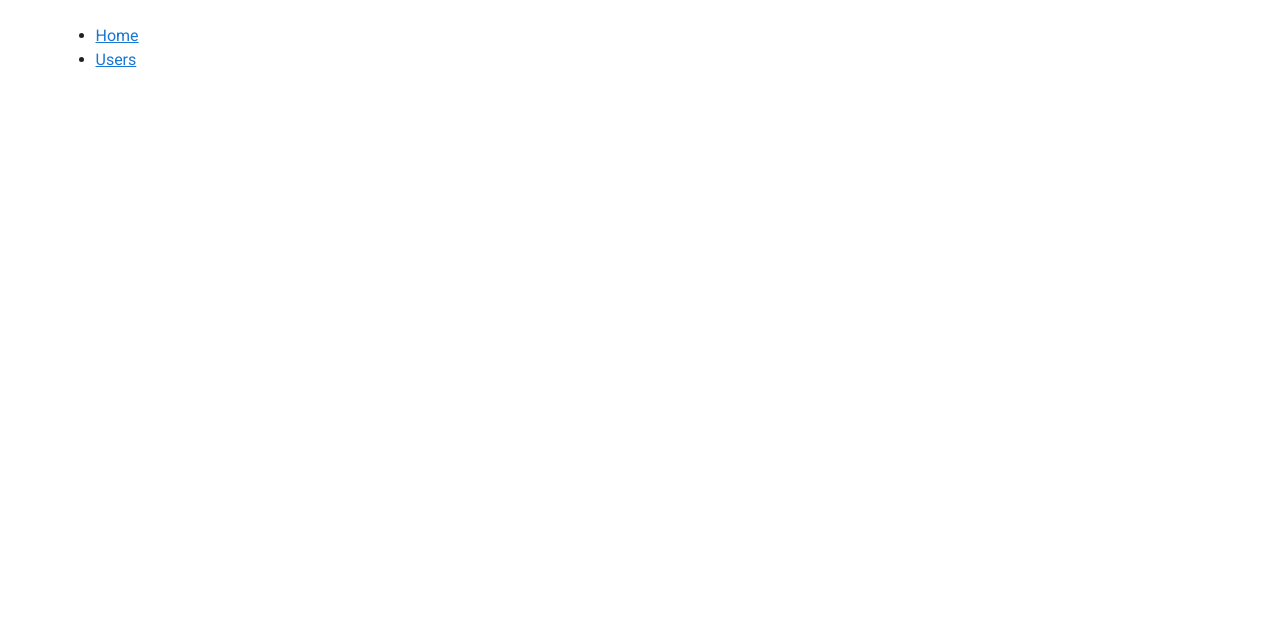
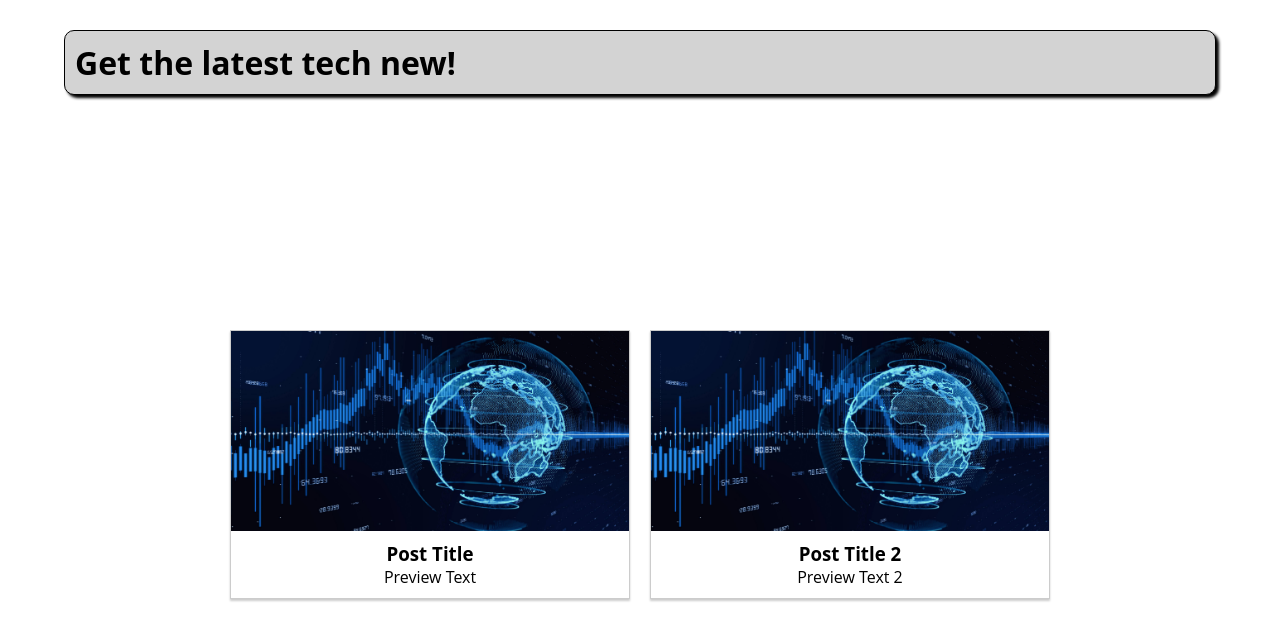
Before and after one commit to thanhdatwg/NuxtJS, a Nuxt app: page / in a window 1280 px wide. Shown: the top 640 px of the page. Built offline with nearby package versions, Linux system fonts and the light colour scheme.

Commit message:
Creating the landing page

```diff
--- a/components/Header.vue
+++ /dev/null
@@ -1,22 +0,0 @@
-<template>
-  <header class="header">
-      <ul class="nav-items">
-          <li>
-              <nuxt-link to="/">Home</nuxt-link>
-          </li>
-          <li>
-              <nuxt-link to="/users">Users</nuxt-link>
-          </li>
-      </ul>
-  </header>
-</template>
-
-<script>
-export default {
-
-}
-</script>
-
-<style>
-
-</style>
--- a/layouts/default.vue
+++ b/layouts/default.vue
@@ -1,37 +1,20 @@
 <template>
-  <v-app dark>
-    <v-main>
-      <v-container>
-        <nuxt />
-      </v-container>
-    </v-main>
-  </v-app>
+  <div>
+    <nuxt />
+  </div>
 </template>
 
 <script>
 export default {
-  data () {
-    return {
-      clipped: false,
-      drawer: false,
-      fixed: false,
-      items: [
-        {
-          icon: 'mdi-apps',
-          title: 'Welcome',
-          to: '/'
-        },
-        {
-          icon: 'mdi-chart-bubble',
-          title: 'Inspire',
-          to: '/inspire'
-        }
-      ],
-      miniVariant: false,
-      right: true,
-      rightDrawer: false,
-      title: 'Vuetify.js'
-    }
-  }
+
 }
 </script>
+
+<style>
+html{
+  font-family:'Open Sans', sans-serif;
+}
+body{
+  margin:0;
+}
+</style>
--- a/layouts/users.vue
+++ /dev/null
@@ -1,15 +0,0 @@
-<template>
-  <div>
-      <h1>layout mới</h1>
-      <nuxt />
-  </div>
-</template>
-
-<script>
-export default {
-
-}
-</script>
-
-<style>
-</style>
--- a/nuxt.config.js
+++ b/nuxt.config.js
@@ -24,7 +24,8 @@ export default {
       { hid: 'description', name: 'description', content: process.env.npm_package_description || '' }
     ],
     link: [
-      { rel: 'icon', type: 'image/x-icon', href: '/favicon.ico' }
+      { rel: 'icon', type: 'image/x-icon', href: '/favicon.ico' },
+      { rel: 'stylesheet', href:"https://fonts.googleapis.com/css2?family=Lato&display=swap"}
     ]
   },
   /*
--- a/pages/index.vue
+++ b/pages/index.vue
@@ -1,19 +1,116 @@
 <template>
-  <section class="container">
-    <Header />
-  </section>
+  <div class="home-page">
+    <section class="intro">
+      <h1>Get the latest tech new!</h1>
+    </section>
+    <section class="featured-posts">
+      <nuxt-link :to="'/posts/' + 1"  class="post-preview">
+        <article>
+          <div class="post-thumbnail" style="background-image: url('/tech-govt-feature.jpg')"></div>
+          <div class="post-content">
+            <h1>Post Title</h1>
+            <p>Preview Text</p>
+          </div>
+        </article>
+      </nuxt-link>
+      <nuxt-link :to="'/posts/' + 2" class="post-preview">
+        <article>
+          <div class="post-thumbnail" style="background-image: url('/tech-govt-feature.jpg')"></div>
+          <div class="post-content">
+            <h1>Post Title 2</h1>
+            <p>Preview Text 2</p>
+          </div>
+        </article>
+      </nuxt-link>
+    </section>
+  </div>
 </template>
 
 <script>
-import Logo from '~/components/Logo.vue'
-import VuetifyLogo from '~/components/VuetifyLogo.vue'
-import Header from '~/components/Header.vue'
+import Logo from "~/components/Logo.vue";
+import VuetifyLogo from "~/components/VuetifyLogo.vue";
 
 export default {
   components: {
     Logo,
     VuetifyLogo,
-    Header
+  },
+};
+</script>
+
+<style scoped>
+.intro {
+  height: 300px;
+  position: relative;
+  padding: 30px;
+  box-sizing: border-box;
+  background-position: center;
+  background-size: cover;
+}
+
+.intro h1 {
+  position: absolute;
+  top: 10%;
+  left: 5%;
+  width: 90%;
+  font-size: 1.5rem;
+  color: black;
+  background-color: rgb(211, 211, 211);
+  padding: 10px;
+  border-radius: 10px;
+  box-shadow: 3px 3px 3px black;
+  box-sizing: border-box;
+  border: 1px solid black;
+}
+
+@media (min-width: 768px) {
+  .intro h1 {
+    font-size: 2rem;
   }
 }
-</script>
+
+.featured-posts {
+  display: flex;
+  padding: 20px;
+  box-sizing: border-box;
+  flex-wrap: wrap;
+  align-items: center;
+  justify-content: center;
+}
+
+.post-preview {
+  border: 1px solid #ccc;
+  box-shadow: 0 2px 2px #ccc;
+  background-color: white;
+  width: 90%;
+}
+
+a {
+  text-decoration: none;
+  color: black;
+}
+
+@media (min-width: 850px) {
+  .post-preview {
+    width: 400px;
+    margin: 10px;
+  }
+}
+
+.post-thumbnail {
+  width: 100%;
+  height: 200px;
+  background-position: center;
+  background-size: cover;
+}
+
+.post-content {
+  padding: 10px;
+  text-align: center;
+}
+
+a:hover .post-content,
+a:active .post-content {
+  background-color: #ccc;
+}
+</style>
--- a/pages/users.vue
+++ /dev/null
@@ -1,27 +0,0 @@
-<template>
-  <div>
-    <v-text-field v-model="userId" label="Input ID" dense solo></v-text-field>
-    <v-btn @click="onLoadUser" color="secondary">Load User</v-btn>
-    <nuxt-child />
-  </div>
-</template>
-
-<script>
-export default {
-  data() {
-    return {
-      userId: "",
-    };
-  },
-  methods: {
-    onLoadUser() {
-      this.$router.push("/users/" + this.userId);
-    },
-  },
-  layout: 'users'
-};
-</script>
-
-<style scoped>
-
-</style>
--- a/pages/users/_id/index.vue
+++ /dev/null
@@ -1,14 +0,0 @@
-<template>
-    <h1>A singer user, with ID : {{$route.params.id}}</h1>
-</template>
-
-<script>
-export default {
-    validate(a){
-        // console.log(a)
-        return  /^\d+$/.test(a.params.id)
-        // điều kiện để load đc trang id phải là số
-    },
-    layout: 'users'
-}
-</script>
--- a/pages/users/index.vue
+++ /dev/null
@@ -1,13 +0,0 @@
-<template>
-  <h1>Input userID => click onLoadUser</h1>
-</template>
-
-<script>
-export default {
-  layout: 'users'
-}
-</script>
-
-<style>
-
-</style>
```
Also changed, not shown: pages/admin/index.vue (added), static/tech-govt-feature.jpg (added).
